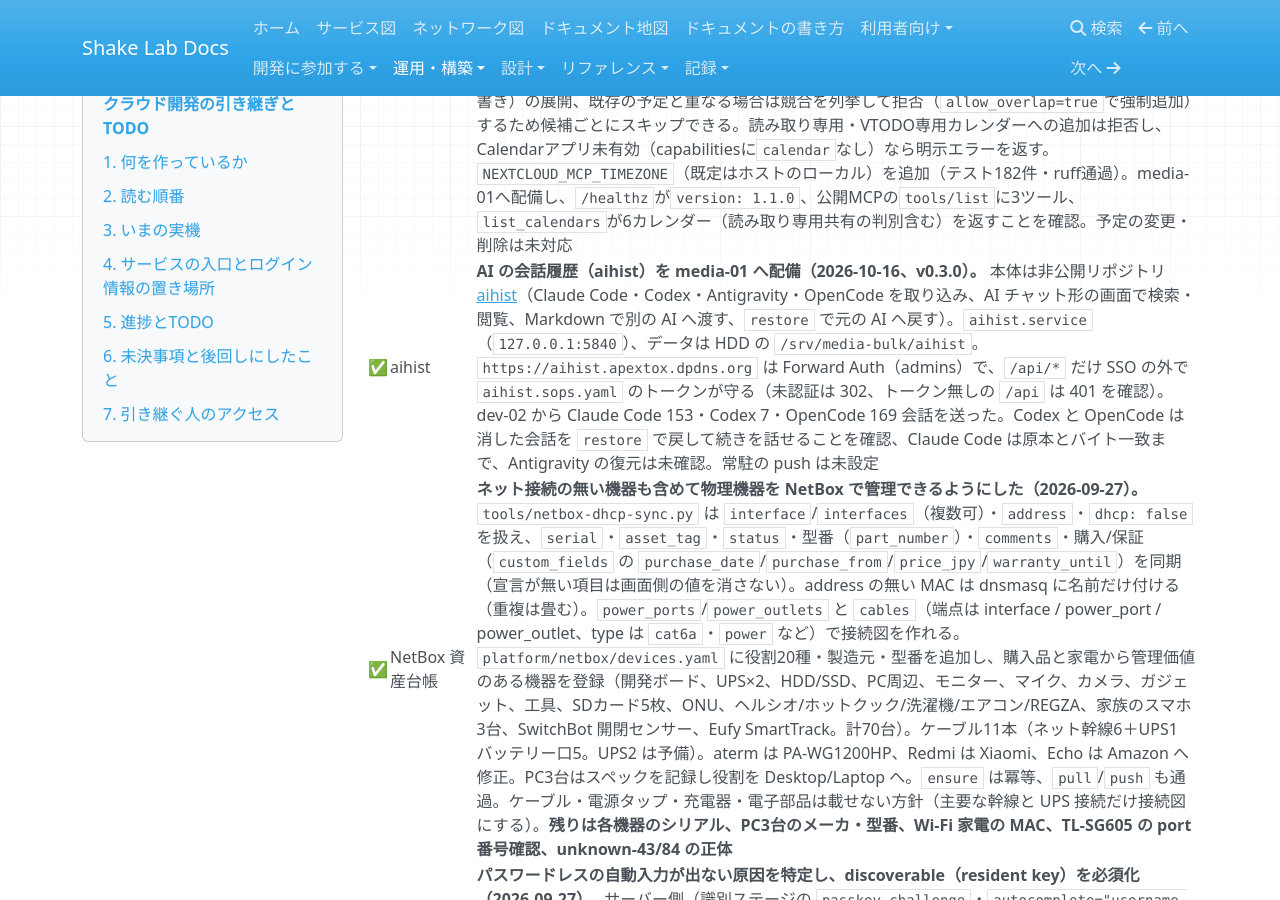
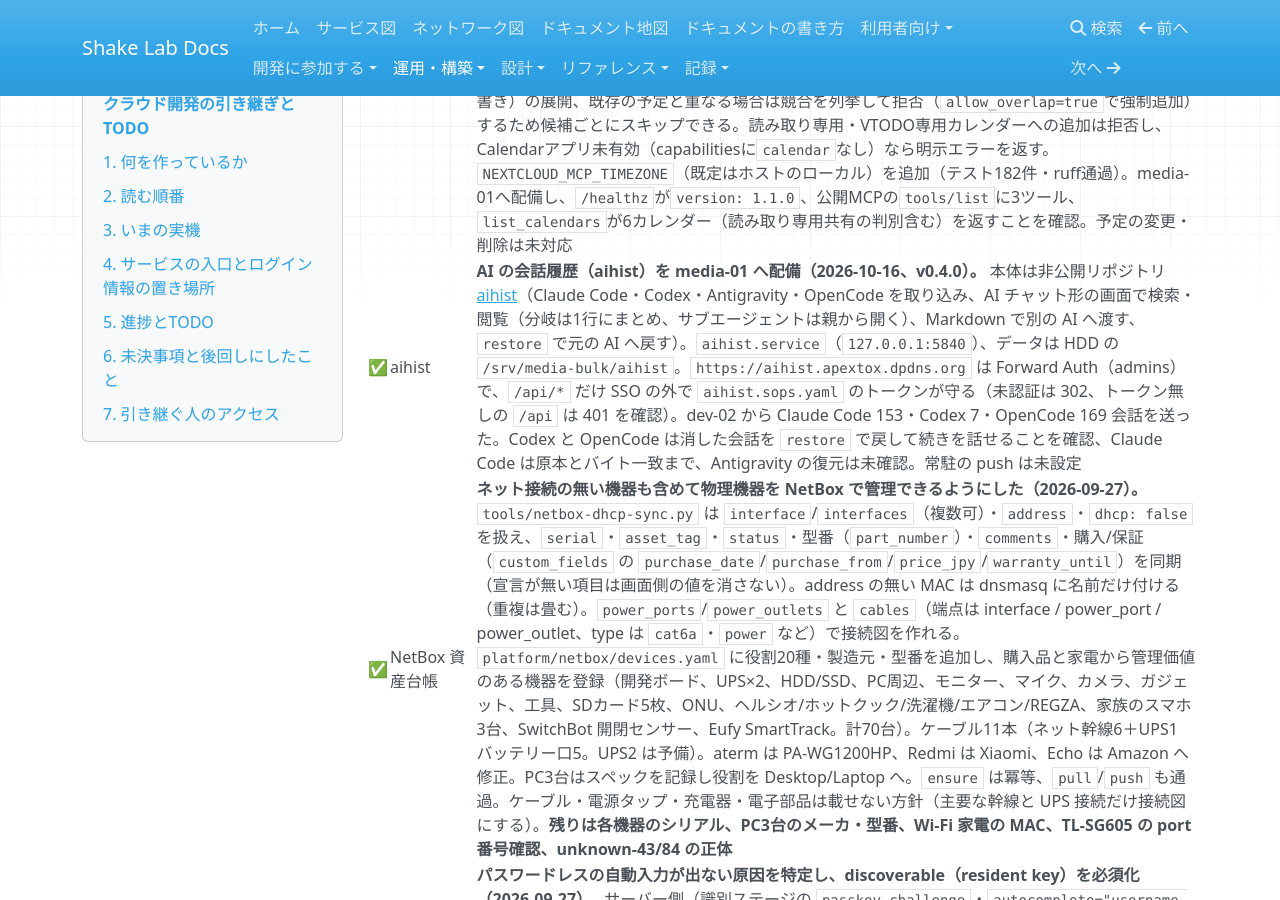
Before and after one commit to rurutheGeek/shake-cloud, an MkDocs documentation site: the page built from docs/operations/handover.md, in a window 1280 px wide and 900 px high, scrolled down 19835 px. Built offline with MkDocs 1.6.1, drawn with Linux system fonts in a browser that asks for light colours; nearby versions of some CDN libraries; a script that is not in the unit is left out.

Commit message:
feat(aihist): v0.4.0 に上げる（分岐とサブエージェントをまとめる）
Co-Authored-By: Claude Opus 5.5 <noreply@anthropic.com>

```diff
--- a/docs/operations/handover.md
+++ b/docs/operations/handover.md
@@ -220,7 +220,7 @@ sops --decrypt platform/sops/pve-users.sops.yaml
 | ✅ | Homarr | **ゲーム1の隔離ダウンロードのタイルをHomarrへ追加（2026-10-06）。** `stacks/homarr/apps.json` に「ダウンロード（qBittorrent）」（`https://torrent.play.apextox.dpdns.org`。未認証は302でAuthentikへ）と「ダウンロード（検疫）」（`https://play.apextox.dpdns.org/download`。ゲームポータルから分離した別コンテナ、ポータルSSOを共用。`/download/healthz` 200・未認証は303でログインへ）を追加し、`homarr.yml` でapps-01へ配備（35 apps・0 tiles removed）。torrent側の利用者ブラウザでのSSOログイン完了は未確認 | [Homarr](../services/homarr.md) |
 | 🟨 | Nextcloudアプリ | **自作の印刷・LocalSend送信を公開リポジトリへ切り出し、App Store公開の準備をした（2026-09-26）。** `cups_print`（[nextcloud-cups-print](https://github.com/rurutheGeek/nextcloud-cups-print)）と `localsend_share`（[nextcloud-localsend](https://github.com/rurutheGeek/nextcloud-localsend)）を作成し、各 `v1.0.2` をGitHub Releaseで配布。media-01は `manage.py custom-apps` で導入し旧 `shake_print`・`shake_localsend` を撤去（残る自作は `shake_tags` のみ）。中継は `stacks/print-api`・`stacks/localsend-send` を同じ実装へ更新。**実機確認（NC33）**: 印刷はPDFとMarkdown、ダイアログ（部数・カラー・ページ範囲）、LocalSendは実端末へ送信成功。LocalSendはmulticast応答がSG（22/80/443/53317のみ）で戻らないため、`LOCALSEND_SEND_SCAN` の外向き走査（HTTP legacy discovery）を追加。**プリンターはDHCPで `192.168.10.9`→`192.168.10.3` へ移動しており、キューをmDNS名 `ipp://cA5E9FB00000.local/ipp/print` に変更**（`cups_printer_uri`）。トークンはSOPS・実機・アプリ設定をローテーション済み。**外部レビューを受けて1.0.2で修正（Content-Length明示・中継エラー本文の表示・devicesのLANアドレス許可・トークン比較）。証明書は[PR #1272](https://github.com/nextcloud/app-certificate-requests/pull/1272)・[#1273](https://github.com/nextcloud/app-certificate-requests/pull/1273)を提出済み（署名待ち）。常用はNC33のまま（NC35は使い捨てコンテナで有効化・ルート・設定画面・JS配信のみ確認）** | [nextcloud.md](nextcloud.md)・[printer.md](../services/printer.md)・[D06](../development/D06-localsend.md)・[D08](../development/D08-nextcloud-print.md) |
 | ✅ | Nextcloud MCP | **Nextcloud MCPサーバを公開リポジトリへ切り出し、media-01をリリース取得方式へ移行（2026-09-26）。** [nextcloud-mcp](https://github.com/rurutheGeek/nextcloud-mcp) を作成して `v1.0.0` を公開、外部レビューを受けて `v1.0.1` に更新（tools/call前のwhoami必須化・タグreadのstat・write-denyの祖先拒否と展開メンバー検査・max_bytes検証・アーカイブ事前サイズ検査・Origin検証。標準ライブラリのみ・16ツール・テスト139件・Docker/GHCR対応）。呼び出し元の資格情報でNextcloudのACLに従うパススルー認証は不変。音楽ルートと追加の書き込み禁止プレフィックスをenv化し、tag-api連携はURLとトークンの両方があるときだけタグ3ツールを公開するようオプション化した。media-01は `group_vars/media.yml` の `nextcloud_mcp_version`/`_sha256` で固定したリリース資産をプレイが取得する。実機で `/healthz`（`version: 1.0.1`・`tag_tools: true`）とMCP接続からの `whoami`・MusicBrainz検索を確認。**2026-09-28: `v1.1.0`へ更新し、CalDAVカレンダー3ツール（`nextcloud_list_calendars`・`nextcloud_list_events`・`nextcloud_create_event`）を追加。** 繰り返し予定（`DAILY`/`WEEKLY`/`MONTHLY`/`YEARLY`、`COUNT`/`UNTIL`/`BYDAY`/`EXDATE`・上書き）の展開、既存の予定と重なる場合は競合を列挙して拒否（`allow_overlap=true`で強制追加）するため候補ごとにスキップできる。読み取り専用・VTODO専用カレンダーへの追加は拒否し、Calendarアプリ未有効（capabilitiesに`calendar`なし）なら明示エラーを返す。`NEXTCLOUD_MCP_TIMEZONE`（既定はホストのローカル）を追加（テスト182件・ruff通過）。media-01へ配備し、`/healthz`が`version: 1.1.0`、公開MCPの`tools/list`に3ツール、`list_calendars`が6カレンダー（読み取り専用共有の判別含む）を返すことを確認。予定の変更・削除は未対応 | [nextcloud-mcp.md](nextcloud-mcp.md)・[A06](../development/A06-nextcloud-mcp.md) |
-| ✅ | aihist | **AI の会話履歴（aihist）を media-01 へ配備（2026-10-16、v0.3.0）。** 本体は非公開リポジトリ [aihist](https://github.com/rurutheGeek/aihist)（Claude Code・Codex・Antigravity・OpenCode を取り込み、AI チャット形の画面で検索・閲覧、Markdown で別の AI へ渡す、`restore` で元の AI へ戻す）。`aihist.service`（`127.0.0.1:5840`）、データは HDD の `/srv/media-bulk/aihist`。`https://aihist.apextox.dpdns.org` は Forward Auth（admins）で、`/api/*` だけ SSO の外で `aihist.sops.yaml` のトークンが守る（未認証は 302、トークン無しの `/api` は 401 を確認）。dev-02 から Claude Code 153・Codex 7・OpenCode 169 会話を送った。Codex と OpenCode は消した会話を `restore` で戻して続きを話せることを確認、Claude Code は原本とバイト一致まで、Antigravity の復元は未確認。常駐の push は未設定 | [aihist.md](aihist.md) |
+| ✅ | aihist | **AI の会話履歴（aihist）を media-01 へ配備（2026-10-16、v0.4.0）。** 本体は非公開リポジトリ [aihist](https://github.com/rurutheGeek/aihist)（Claude Code・Codex・Antigravity・OpenCode を取り込み、AI チャット形の画面で検索・閲覧（分岐は1行にまとめ、サブエージェントは親から開く）、Markdown で別の AI へ渡す、`restore` で元の AI へ戻す）。`aihist.service`（`127.0.0.1:5840`）、データは HDD の `/srv/media-bulk/aihist`。`https://aihist.apextox.dpdns.org` は Forward Auth（admins）で、`/api/*` だけ SSO の外で `aihist.sops.yaml` のトークンが守る（未認証は 302、トークン無しの `/api` は 401 を確認）。dev-02 から Claude Code 153・Codex 7・OpenCode 169 会話を送った。Codex と OpenCode は消した会話を `restore` で戻して続きを話せることを確認、Claude Code は原本とバイト一致まで、Antigravity の復元は未確認。常駐の push は未設定 | [aihist.md](aihist.md) |
 | ✅ | NetBox 資産台帳 | **ネット接続の無い機器も含めて物理機器を NetBox で管理できるようにした（2026-09-27）。** `tools/netbox-dhcp-sync.py` は `interface`/`interfaces`（複数可）・`address`・`dhcp: false` を扱え、`serial`・`asset_tag`・`status`・型番（`part_number`）・`comments`・購入/保証（`custom_fields` の `purchase_date`/`purchase_from`/`price_jpy`/`warranty_until`）を同期（宣言が無い項目は画面側の値を消さない）。address の無い MAC は dnsmasq に名前だけ付ける（重複は畳む）。`power_ports`/`power_outlets` と `cables`（端点は interface / power_port / power_outlet、type は `cat6a`・`power` など）で接続図を作れる。`platform/netbox/devices.yaml` に役割20種・製造元・型番を追加し、購入品と家電から管理価値のある機器を登録（開発ボード、UPS×2、HDD/SSD、PC周辺、モニター、マイク、カメラ、ガジェット、工具、SDカード5枚、ONU、ヘルシオ/ホットクック/洗濯機/エアコン/REGZA、家族のスマホ3台、SwitchBot 開閉センサー、Eufy SmartTrack。計70台）。ケーブル11本（ネット幹線6＋UPS1 バッテリー口5。UPS2 は予備）。aterm は PA-WG1200HP、Redmi は Xiaomi、Echo は Amazon へ修正。PC3台はスペックを記録し役割を Desktop/Laptop へ。`ensure` は冪等、`pull`/`push` も通過。ケーブル・電源タップ・充電器・電子部品は載せない方針（主要な幹線と UPS 接続だけ接続図にする）。**残りは各機器のシリアル、PC3台のメーカ・型番、Wi-Fi 家電の MAC、TL-SG605 の port 番号確認、unknown-43/84 の正体** | [netbox.md](netbox.md#assets) |
 | ✅ | パスキー | **パスワードレスの自動入力が出ない原因を特定し、discoverable（resident key）を必須化（2026-09-27）。** サーバー側（識別ステージの `passkey_challenge`・`autocomplete="username webauthn"`・パスワード/検証段を飛ばす既定ポリシー）は正常で、原因は登録済みBitwardenパスキーが2要素専用（非discoverable）だったこと。MFAでは使えており（`last_t`＝2026-09-26 09:51の本人ログインと一致）、`allowCredentials: []` の自動入力にだけ出ない症状だった。WebAuthn setupステージ `default-authenticator-webauthn-setup` を `resident_key_requirement: required` へ変更し、`configure.py` が冪等に適用（実機にも適用済み）。**2026-09-27より前に登録したパスキーは削除して登録し直しが必要。** Firefoxはユーザー名欄のパスキー自動入力に非対応（Chrome/Edge/Safariを使う） | [identity.md](identity.md#パスキーだけでログインするパスワードレス) |
 | ✅ | セッション | **再ログイン頻度を下げた（2026-09-27）。** 実機DBで、認証セッションがブラウザー終了＋サーバー側24時間（tenant `default_token_duration: days=1`）で切れていた。`configure.py` が `default-authentication-login` の `remember_me_offset` を `days=30` にし、ログイン最後の「Stay signed in?」で **Yes** のときだけ30日保持（Noは従来どおり）。実機にも適用済み。常時30日にする場合は同ステージの `session_duration: days=30` | [identity.md](identity.md#再ログインを減らすセッション保持) |
```
Also changed, not shown: 1 other file.
